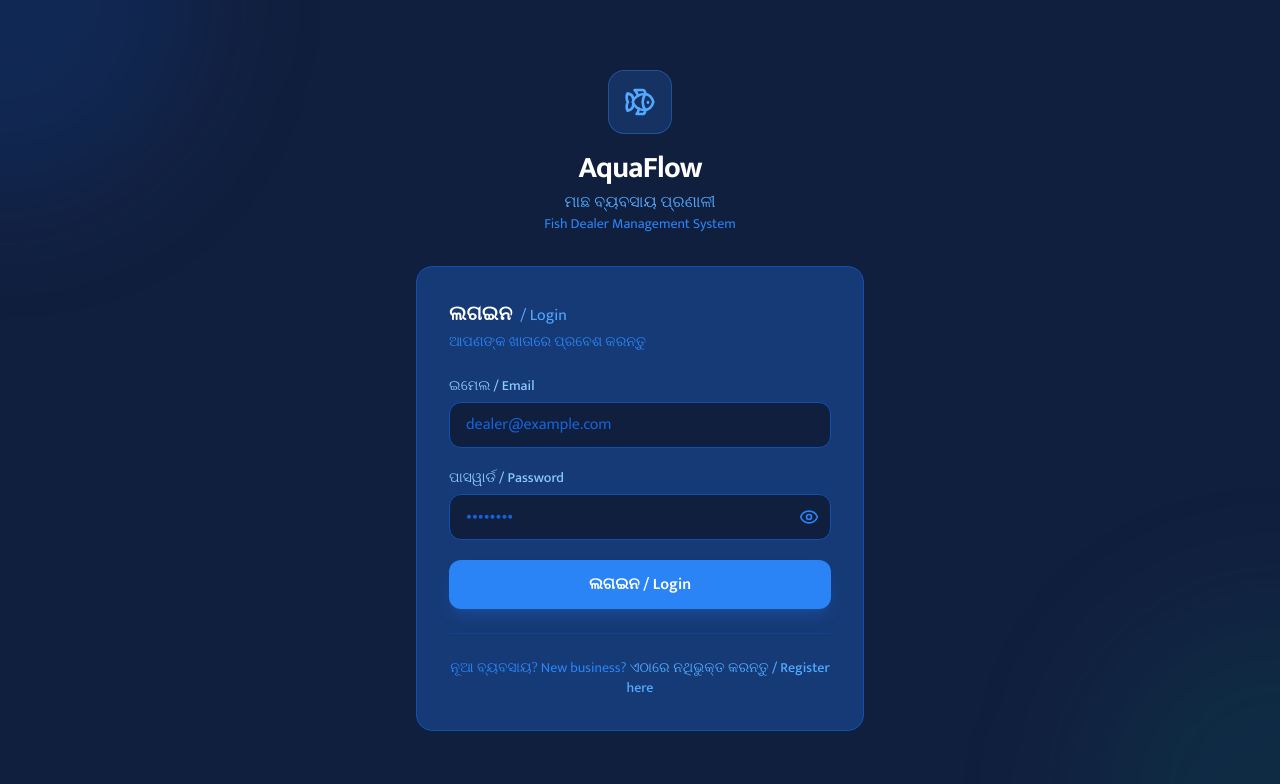
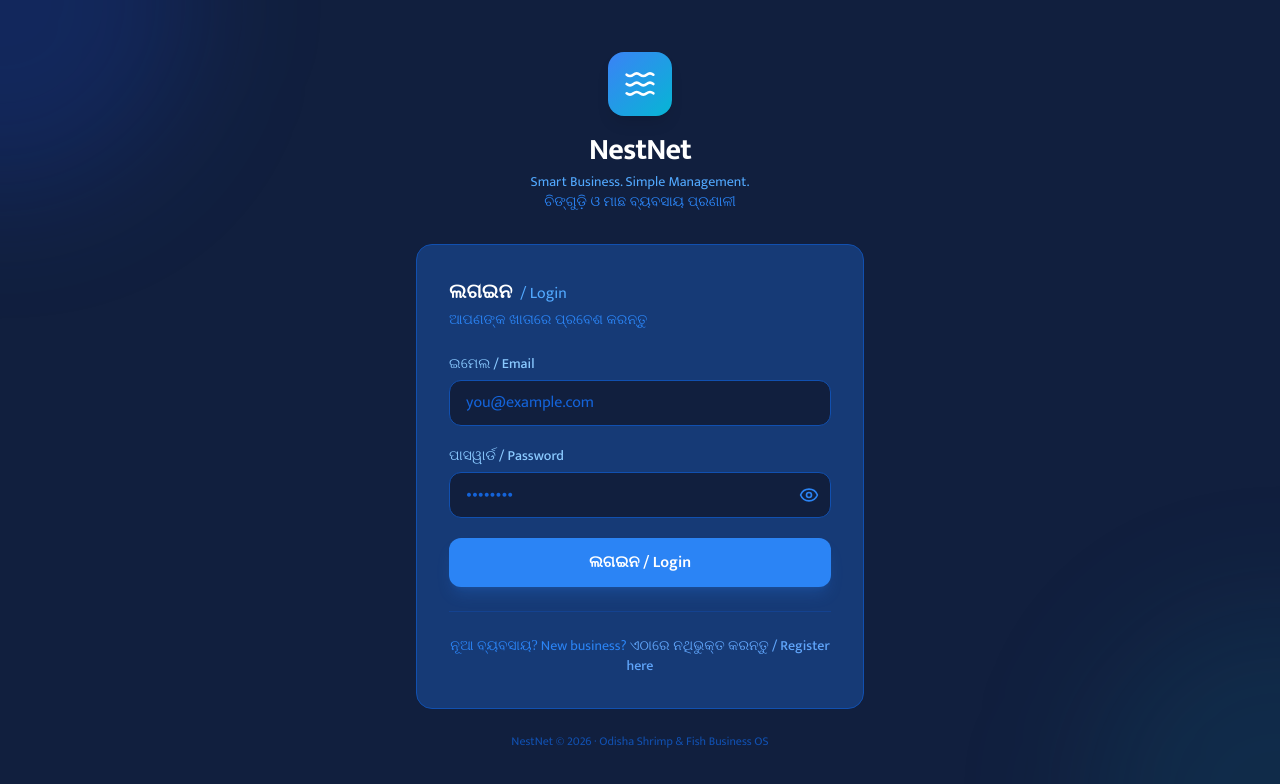
Before and after one commit to theparttimersservice-beep/dealeros-platform, a React (Vite) app: page /login in a window 1280 px wide. Shown: the top 784 px of the page. Built offline with nearby package versions, Linux system fonts and the light colour scheme; no server answers; a web font is replaced by a local one.

Commit message:
Update LoginPage.jsx

```diff
--- a/src/pages/LoginPage.jsx
+++ b/src/pages/LoginPage.jsx
@@ -1,7 +1,7 @@
 import { useState } from 'react'
 import { Link } from 'react-router-dom'
 import { useAuth } from '../context/AuthContext'
-import { Eye, EyeOff, Fish, AlertCircle } from 'lucide-react'
+import { Eye, EyeOff, Waves, AlertCircle } from 'lucide-react'
 
 export default function LoginPage() {
   const { login } = useAuth()
@@ -26,17 +26,19 @@ export default function LoginPage() {
 
   return (
     <div className="min-h-screen bg-ocean-950 flex items-center justify-center p-4 relative overflow-hidden">
-      <div className="absolute top-0 left-0 w-96 h-96 bg-ocean-700/20 rounded-full blur-3xl -translate-x-1/2 -translate-y-1/2" />
-      <div className="absolute bottom-0 right-0 w-96 h-96 bg-tide-700/15 rounded-full blur-3xl translate-x-1/2 translate-y-1/2" />
+      <div className="absolute top-0 left-0 w-96 h-96 bg-blue-700/20 rounded-full blur-3xl -translate-x-1/2 -translate-y-1/2" />
+      <div className="absolute bottom-0 right-0 w-96 h-96 bg-cyan-700/15 rounded-full blur-3xl translate-x-1/2 translate-y-1/2" />
 
       <div className="w-full max-w-md animate-fadeup relative z-10">
+
+        {/* Logo */}
         <div className="text-center mb-8">
-          <div className="inline-flex items-center justify-center w-16 h-16 bg-ocean-500/20 border border-ocean-500/40 rounded-2xl mb-4">
-            <Fish className="w-8 h-8 text-ocean-400" />
+          <div className="inline-flex items-center justify-center w-16 h-16 bg-gradient-to-br from-blue-500 to-cyan-500 rounded-2xl mb-4 shadow-lg">
+            <Waves className="w-8 h-8 text-white" />
           </div>
-          <h1 className="text-3xl font-bold text-white tracking-tight">AquaFlow</h1>
-          <p className="odia text-ocean-400 mt-1">ମାଛ ବ୍ୟବସାୟ ପ୍ରଣାଳୀ</p>
-          <p className="text-ocean-500 text-sm">Fish Dealer Management System</p>
+          <h1 className="text-3xl font-bold text-white tracking-tight">NestNet</h1>
+          <p className="text-ocean-400 text-sm mt-1">Smart Business. Simple Management.</p>
+          <p className="odia text-ocean-500 text-sm">ଚିଙ୍ଗୁଡ଼ି ଓ ମାଛ ବ୍ୟବସାୟ ପ୍ରଣାଳୀ</p>
         </div>
 
         <div className="card p-8">
@@ -45,7 +47,7 @@ export default function LoginPage() {
               <span className="odia">ଲଗଇନ</span>
               <span className="text-ocean-400 text-base font-normal ml-2">/ Login</span>
             </h2>
-            <p className="text-ocean-500 text-sm mt-1">ଆପଣଙ୍କ ଖାତାରେ ପ୍ରବେଶ କରନ୍ତୁ</p>
+            <p className="text-ocean-500 text-sm mt-1 odia">ଆପଣଙ୍କ ଖାତାରେ ପ୍ରବେଶ କରନ୍ତୁ</p>
           </div>
 
           {error && (
@@ -60,7 +62,7 @@ export default function LoginPage() {
               <label className="label">
                 <span className="odia">ଇମେଲ</span> / Email
               </label>
-              <input type="email" className="input" placeholder="dealer@example.com"
+              <input type="email" className="input" placeholder="you@example.com"
                 value={email} onChange={e => setEmail(e.target.value)} required />
             </div>
 
@@ -83,7 +85,7 @@ export default function LoginPage() {
               className="btn-primary w-full flex items-center justify-center gap-2 py-3 text-base disabled:opacity-50">
               {loading ? (
                 <><div className="w-5 h-5 border-2 border-white/30 border-t-white rounded-full animate-spin" />
-                <span>ଲଗଇନ ହେଉଛି...</span></>
+                <span className="odia">ଲଗଇନ ହେଉଛି...</span></>
               ) : (
                 <span><span className="odia">ଲଗଇନ</span> / Login</span>
               )}
@@ -93,12 +95,17 @@ export default function LoginPage() {
           <div className="mt-6 pt-6 border-t border-ocean-800 text-center">
             <p className="text-ocean-500 text-sm">
               <span className="odia">ନୂଆ ବ୍ୟବସାୟ?</span> New business?{' '}
-              <Link to="/register" className="text-ocean-400 hover:text-ocean-300 font-medium">
+              <Link to="/register" className="text-blue-400 hover:text-blue-300 font-medium">
                 <span className="odia">ଏଠାରେ ନଥିଭୁକ୍ତ କରନ୍ତୁ</span> / Register here
               </Link>
             </p>
           </div>
         </div>
+
+        {/* Footer */}
+        <p className="text-center text-ocean-700 text-xs mt-6">
+          NestNet © 2026 · Odisha Shrimp & Fish Business OS
+        </p>
       </div>
     </div>
   )
```
